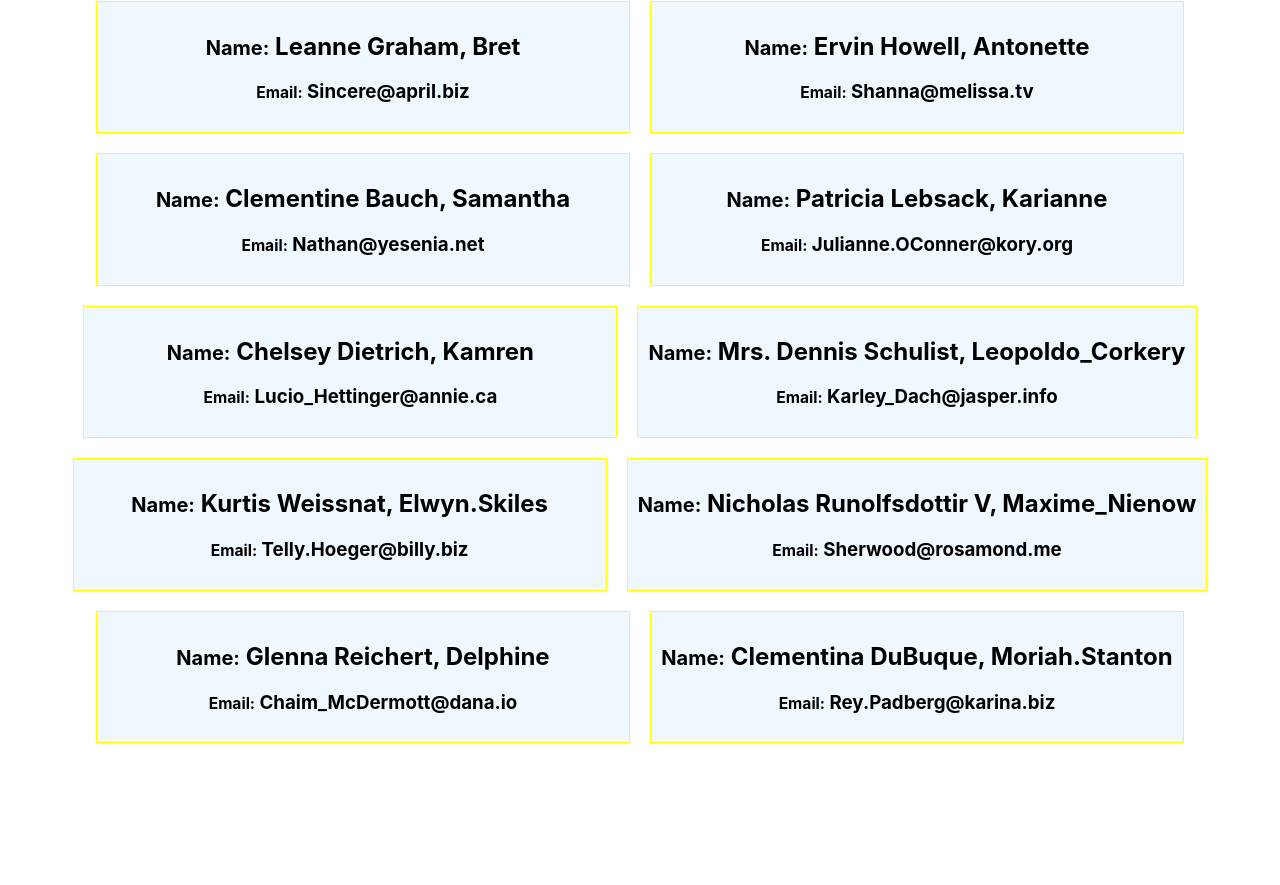
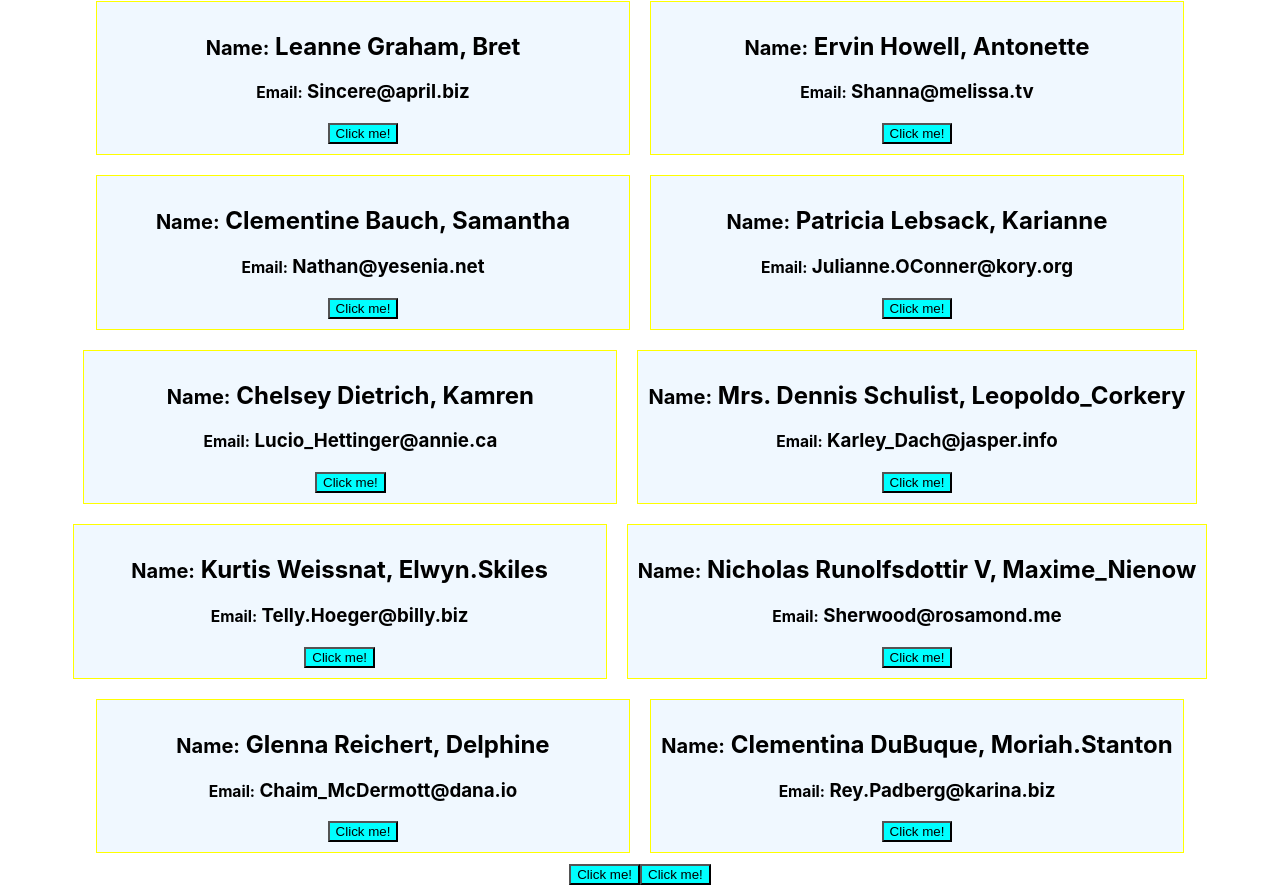
Before and after one commit to AlekseyBilan/react-test-app, a React (Create React App) app: page / in a window 1280 px wide. Shown: the part 240-1125 px from the top of the page. Before the commit the page ends 993 px from the top, so only its background shows below. Built offline with nearby package versions, Linux system fonts and the light colour scheme.

Commit message:
add button component

```diff
--- a/src/components/App.js
+++ b/src/components/App.js
@@ -2,6 +2,7 @@ import './App.css';
 import UserList from './usersList/UserList';
 import users from '../users';
 import Clock from './Clock';
+import Button from './Button';
 
 function App() {
   return (
@@ -9,6 +10,8 @@ function App() {
       <h2>Hello from application!</h2>
       <Clock/>
       <UserList users = {users}/>
+      <Button text="Click me!"/>
+      <Button text="Click me!"/>
     </div>
   );
 }
--- /dev/null
+++ b/src/components/Button.css
@@ -0,0 +1,4 @@
+.btn {
+    background-color: aqua;
+    cursor: pointer;
+}
--- /dev/null
+++ b/src/components/Button.js
@@ -0,0 +1,11 @@
+import './Button.css';
+
+function Button(props) {
+  return (
+    <button className='btn'>
+        {props.text}
+    </button>
+  );
+}
+
+export default Button;
--- a/src/components/usersList/User.jsx
+++ b/src/components/usersList/User.jsx
@@ -1,3 +1,4 @@
+import Button from '../Button';
 import './User.css';
 
 function User(props) {
@@ -5,6 +6,7 @@ function User(props) {
     <div data-id={props.id} key={props.id} className="user-wrapp">
         <h2><small>Name:</small> {props.fullName}, {props.userName}</h2>
         <h3><small>Email:</small> {props.email}</h3>
+        <Button text="Click me!"/>
     </div>
   );
 }
```
